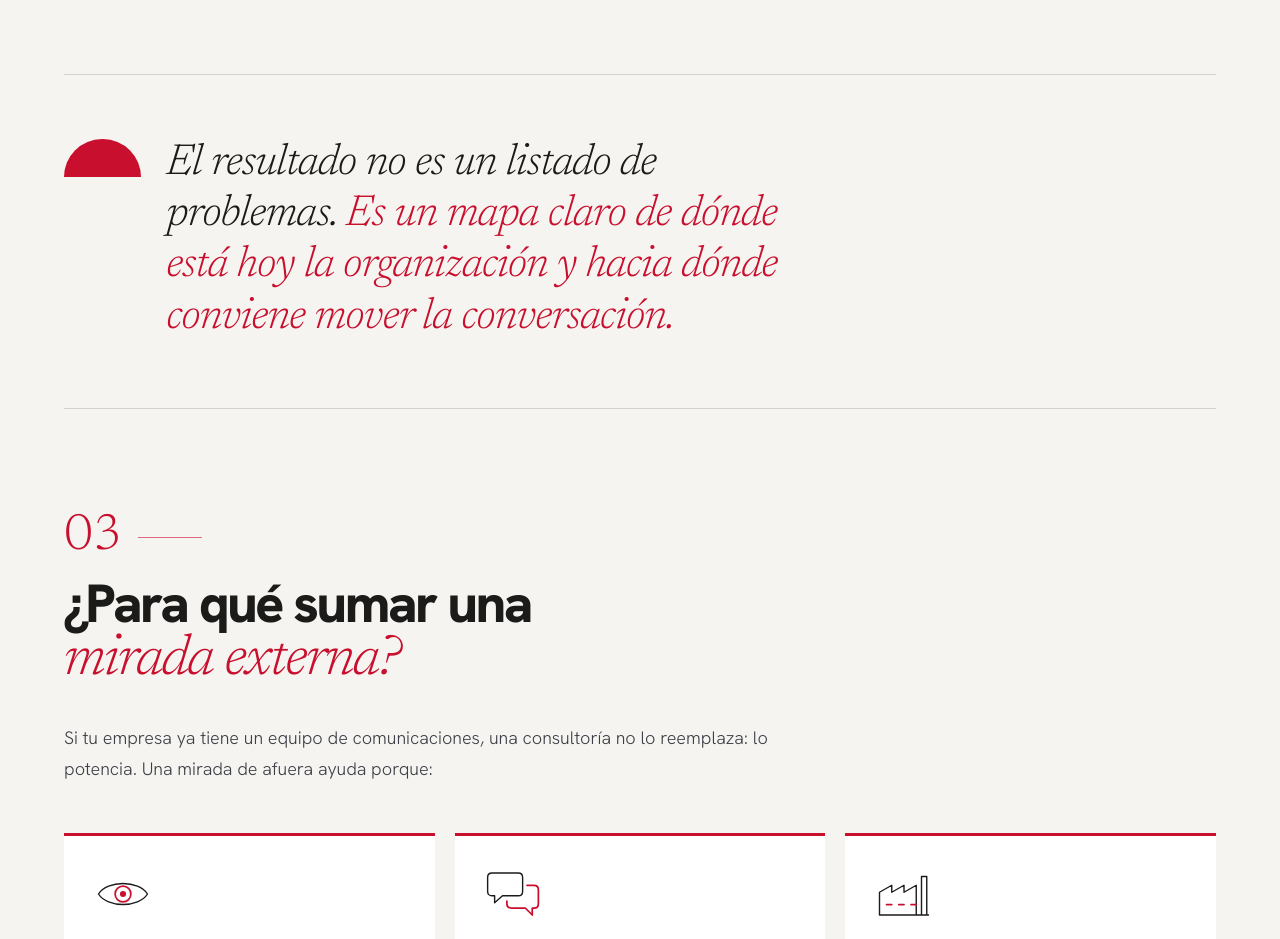
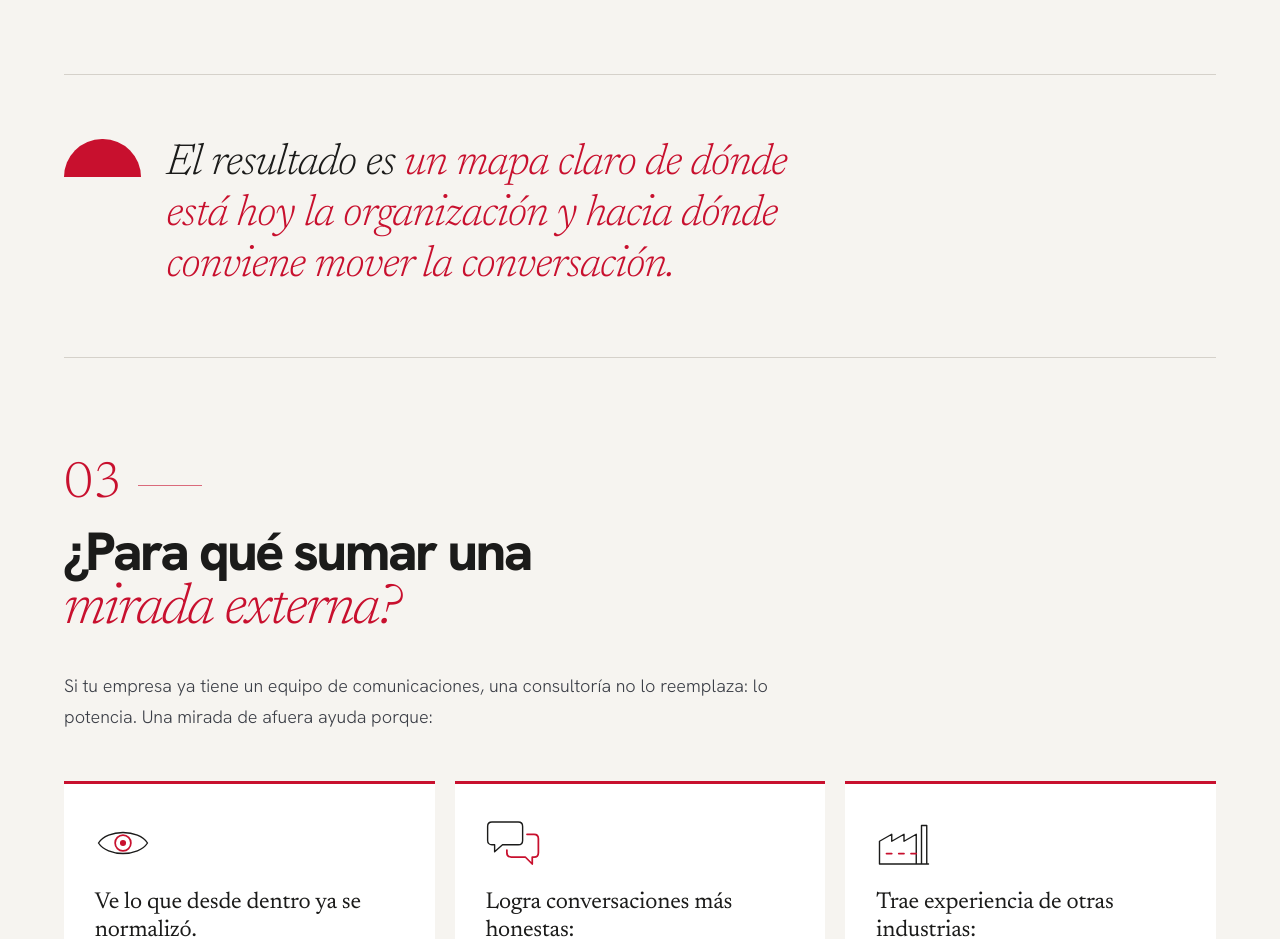
Before and after one commit to gorditavelasco-spec/hilo-rojo-web, a plain HTML site: page blog/consultoria-comunicacion-interna/index.html in a window 1280 px wide. Shown: the part 3600-4539 px from the top of the page. Drawn offline with Linux system fonts and the light colour scheme.

Commit message:
Blog: quitar «no es un listado de problemas»
Co-Authored-By: Claude Opus 5.5 <noreply@anthropic.com>
Claude-Session: https://claude.ai/code/session_011ahxP3aWWD1LRVNrpTjv1K

```diff
--- a/blog/consultoria-comunicacion-interna/index.html
+++ b/blog/consultoria-comunicacion-interna/index.html
@@ -142,7 +142,7 @@
     <li class="fd" style="--d:.9s"><span class="av-dot" aria-hidden="true">5</span><strong>Priorizamos.</strong> Entregamos los hallazgos ordenados por impacto y urgencia, como base del plan.</li>
     </ol>
   </div>
-  <blockquote class="av-quote" data-rv=""><p class="fd">El resultado no es un listado de problemas. <span>Es un mapa claro de dónde está hoy la organización y hacia dónde conviene mover la conversación.</span></p></blockquote>
+  <blockquote class="av-quote" data-rv=""><p class="fd">El resultado es <span>un mapa claro de dónde está hoy la organización y hacia dónde conviene mover la conversación.</span></p></blockquote>
 </section>
 
 <section class="wrap av-sec">
```
